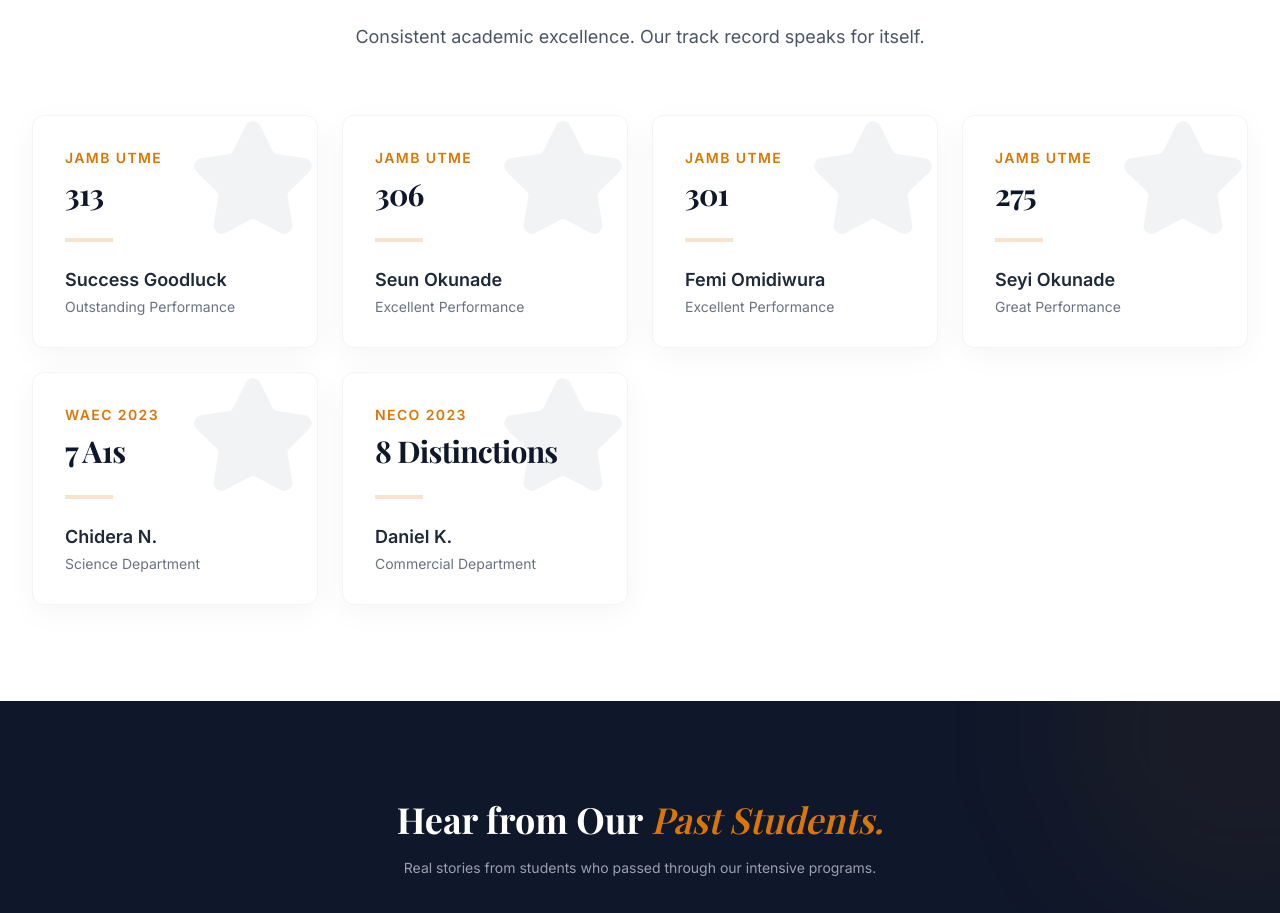
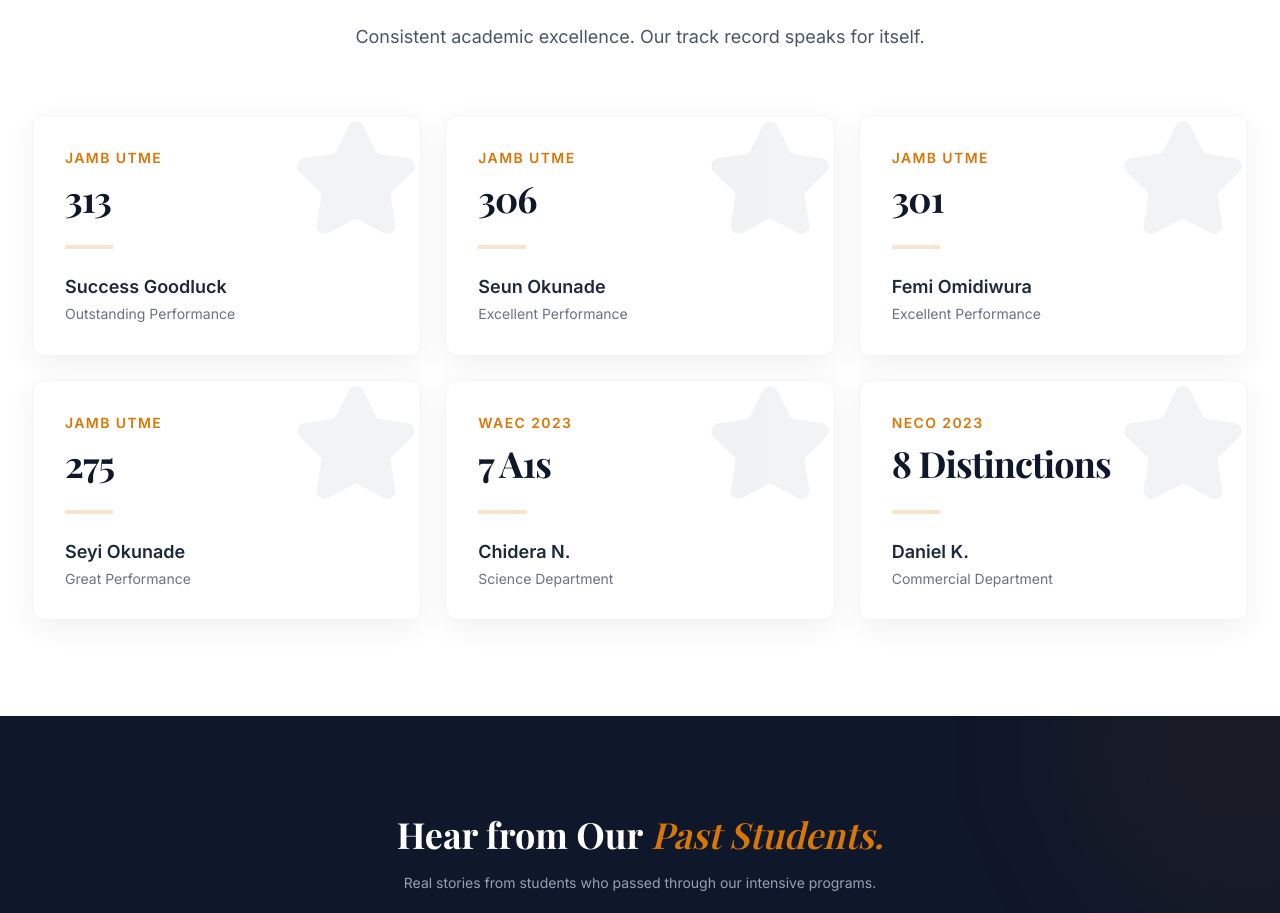
Before and after one commit to DavidDeez/peculiar_treasure_academy, a React (Vite) app: page / in a window 1280 px wide. Shown: the part 5733-6646 px from the top of the page. Built offline with nearby package versions, Linux system fonts and the light colour scheme; no server answers; a web font is replaced by a local one.

Commit message:
Add stagger spreading animation to HallOfFame using framer-motion

```diff
--- a/src/components/HallOfFame.tsx
+++ b/src/components/HallOfFame.tsx
@@ -1,6 +1,7 @@
 import React, { useEffect, useState } from 'react';
 import { Award, Star } from 'lucide-react';
 import { sanityClient } from '../sanityClient';
+import { motion } from 'framer-motion';
 
 interface HallOfFameStudent {
   _id: string;
@@ -18,6 +19,37 @@
   { _id: '5', exam: "WAEC 2023", score: "7 A1s", student: "Chidera N.", subject: "Science Department" },
   { _id: '6', exam: "NECO 2023", score: "8 Distinctions", student: "Daniel K.", subject: "Commercial Department" }
 ];
+
+const cardVariants = {
+  hidden: (i: number) => {
+    // Generate a central origin point for the spreading animation
+    const xOffset = i % 3 === 0 ? 150 : i % 3 === 2 ? -150 : 0;
+    const yOffset = i < 3 ? 150 : -150;
+    return {
+      opacity: 0,
+      scale: 0.3,
+      x: xOffset,
+      y: yOffset,
+      rotate: i % 2 === 0 ? -25 : 25,
+      zIndex: 10 - i
+    };
+  },
+  visible: (i: number) => ({
+    opacity: 1,
+    scale: 1,
+    x: 0,
+    y: 0,
+    rotate: 0,
+    zIndex: 1,
+    transition: {
+      type: "spring",
+      stiffness: 80,
+      damping: 12,
+      delay: i * 0.1,
+      mass: 0.8
+    }
+  })
+};
 
 const HallOfFame: React.FC = () => {
   const [results, setResults] = useState<HallOfFameStudent[]>([]);
@@ -47,9 +79,15 @@
   const displayResults = useFallback ? defaultResults : results;
 
   return (
-    <section id="results" className="py-24 bg-white relative border-t border-gray-50">
+    <section id="results" className="py-24 bg-white relative border-t border-gray-50 overflow-hidden">
       <div className="max-w-7xl mx-auto px-4 sm:px-6 lg:px-8">
-        <div className="text-center max-w-3xl mx-auto mb-16">
+        <motion.div
+          initial={{ opacity: 0, y: 30 }}
+          whileInView={{ opacity: 1, y: 0 }}
+          viewport={{ once: true, margin: "-100px" }}
+          transition={{ duration: 0.6 }}
+          className="text-center max-w-3xl mx-auto mb-16"
+        >
           <div className="flex justify-center mb-4">
             <Award className="h-12 w-12 text-brand-gold" />
           </div>
@@ -57,35 +95,45 @@
             The Hall of <span className="italic font-light text-brand-gold">Fame.</span>
           </h2>
           <p className="text-gray-600 text-lg">Consistent academic excellence. Our track record speaks for itself.</p>
-        </div>
+        </motion.div>
 
         {loading ? (
           <div className="flex justify-center items-center py-12">
             <div className="animate-spin rounded-full h-8 w-8 border-b-2 border-brand-gold"></div>
           </div>
         ) : (
-          <div className="grid grid-cols-2 md:grid-cols-2 lg:grid-cols-4 gap-3 md:gap-6">
+          <motion.div
+            initial="hidden"
+            whileInView="visible"
+            viewport={{ once: true, margin: "-100px" }}
+            className="grid grid-cols-1 md:grid-cols-2 lg:grid-cols-3 gap-4 md:gap-6 perspective-1000"
+          >
             {displayResults.length > 0 ? (
-              displayResults.map((result) => (
-                <div key={result._id} className="bg-white border border-gray-100 p-4 md:p-8 rounded-xl shadow-[0_4px_15px_rgb(0,0,0,0.02)] md:shadow-[0_8px_30px_rgb(0,0,0,0.04)] hover:shadow-[0_8px_30px_rgb(0,0,0,0.08)] hover:-translate-y-1 transition-all duration-300 relative overflow-hidden group">
+              displayResults.map((result, index) => (
+                <motion.div
+                  key={result._id}
+                  custom={index}
+                  variants={cardVariants}
+                  className="bg-white border border-gray-100 p-6 md:p-8 rounded-xl shadow-[0_4px_20px_rgb(0,0,0,0.04)] md:shadow-[0_8px_30px_rgb(0,0,0,0.06)] hover:shadow-[0_8px_30px_rgb(0,0,0,0.12)] hover:-translate-y-1 transition-shadow duration-300 relative overflow-hidden group origin-center"
+                >
                   <div className="absolute -top-2 -right-2 md:-top-4 md:-right-4 p-2 md:p-4 opacity-5 group-hover:opacity-10 transition-opacity">
                     <Star className="w-16 h-16 md:w-32 md:h-32 text-brand-dark fill-current" />
                   </div>
                   <div className="relative z-10">
                     <p className="text-[10px] md:text-sm font-semibold text-brand-gold uppercase tracking-widest mb-1 md:mb-2">{result.exam}</p>
-                    <h3 className="text-xl md:text-3xl font-black text-brand-dark font-serif mb-2 md:mb-6 tracking-tight leading-tight">{result.score}</h3>
+                    <h3 className="text-2xl md:text-4xl font-black text-brand-dark font-serif mb-2 md:mb-6 tracking-tight leading-tight">{result.score}</h3>
                     <div className="w-8 md:w-12 h-1 bg-brand-gold/20 mb-3 md:mb-6 group-hover:bg-brand-gold transition-colors"></div>
-                    <p className="font-bold text-gray-800 text-xs md:text-lg">{result.student}</p>
+                    <p className="font-bold text-gray-800 text-sm md:text-lg">{result.student}</p>
                     <p className="text-[10px] md:text-sm text-gray-500 mt-0.5 md:mt-1 leading-tight">{result.subject}</p>
                   </div>
-                </div>
+                </motion.div>
               ))
             ) : (
               <div className="col-span-full text-center text-gray-500 py-12">
                 No students found. Add some in the Sanity Dashboard!
               </div>
             )}
-          </div>
+          </motion.div>
         )}
       </div>
     </section>
```
